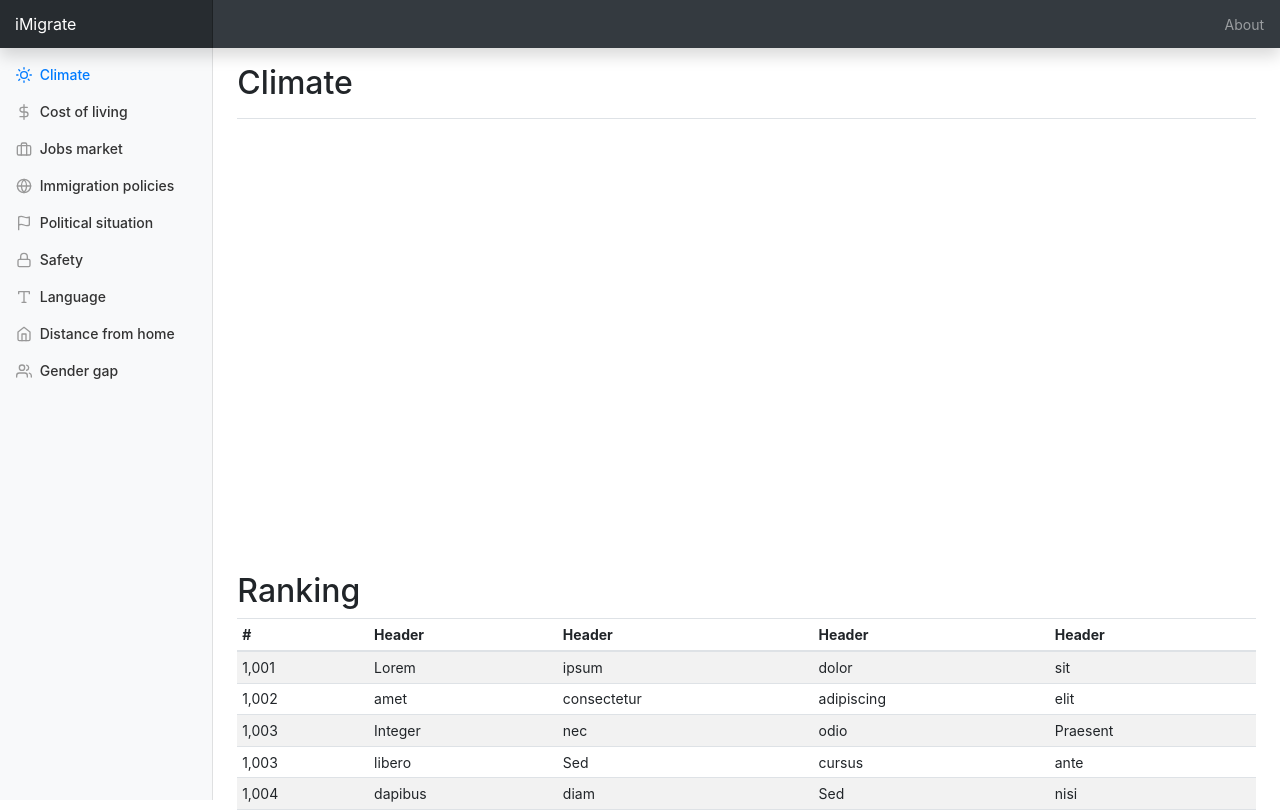
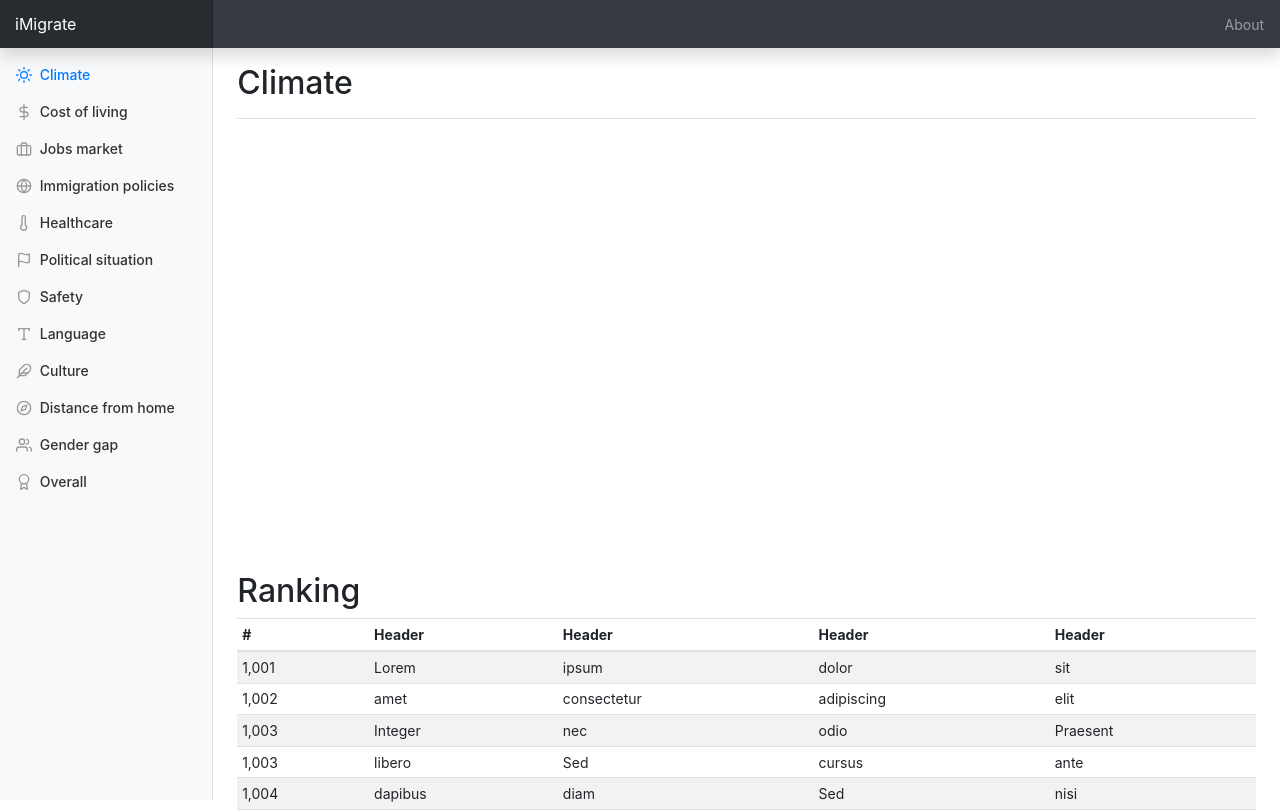
Before and after one commit to fnhuang/imigrate, a plain HTML site: page index.html in a window 1280 px wide. Shown: the top 812 px of the page. Drawn offline with nearby package versions, Linux system fonts and the light colour scheme; a script that the page names is missing.

Commit message:
minor updates

```diff
--- a/index.html
+++ b/index.html
@@ -58,13 +58,19 @@
               </li>
               <li class="nav-item">
                 <a class="nav-link" href="#">
+                  <span data-feather="thermometer"></span>
+                  Healthcare
+                </a>
+              </li>
+              <li class="nav-item">
+                <a class="nav-link" href="#">
                   <span data-feather="flag"></span>
                   Political situation
                 </a>
               </li>
               <li class="nav-item">
                 <a class="nav-link" href="#">
-                  <span data-feather="lock"></span>
+                  <span data-feather="shield"></span>
                   Safety
                 </a>
               </li>
@@ -76,7 +82,13 @@
               </li>
               <li class="nav-item">
                 <a class="nav-link" href="#">
-                  <span data-feather="home"></span>
+                  <span data-feather="feather"></span>
+                  Culture
+                </a>
+              </li>
+              <li class="nav-item">
+                <a class="nav-link" href="#">
+                  <span data-feather="compass"></span>
                   Distance from home
                 </a>
               </li>
@@ -84,6 +96,12 @@
                 <a class="nav-link" href="#">
                   <span data-feather="users"></span>
                   Gender gap
+                </a>
+              </li>
+              <li class="nav-item">
+                <a class="nav-link" href="#">
+                  <span data-feather="award"></span>
+                  Overall
                 </a>
               </li>
             </ul>
```
